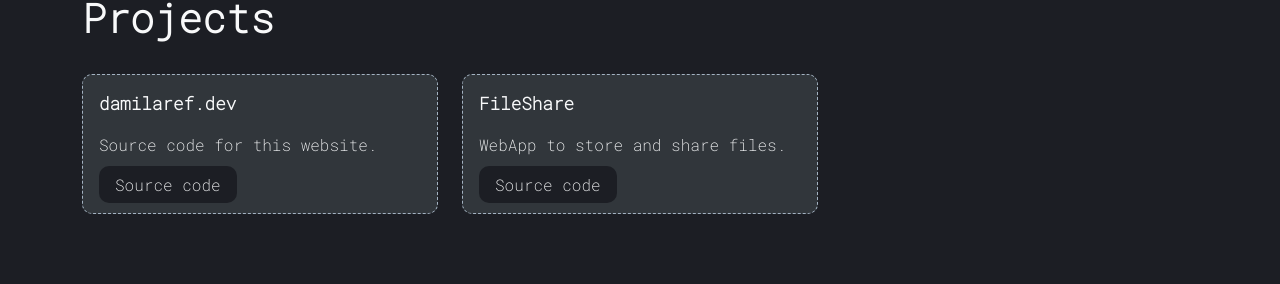
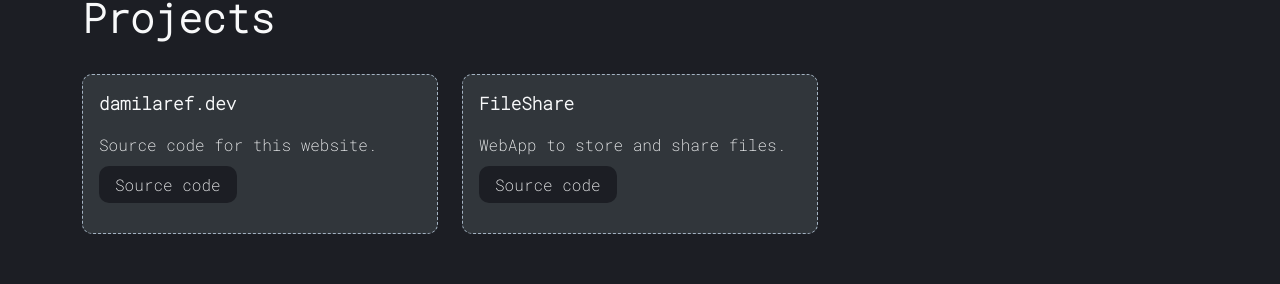
Before and after one commit to fodare/damilare-me, a React (Create React App) app: page /projects in a window 1280 px wide. Shown: the part 386-670 px from the top of the page. Built offline with nearby package versions, Linux system fonts and the light colour scheme.

Commit message:
Changed project div height

```diff
--- a/public/assests/styling/style.css
+++ b/public/assests/styling/style.css
@@ -267,7 +267,7 @@ a{
     color: #f8f9fa;
     border: 1px dashed #a3b2c1;
     border-radius: 10px;
-    max-height: 15rem !important;
+    height: 10rem !important;
 }
 
 .projectHeader{
```
